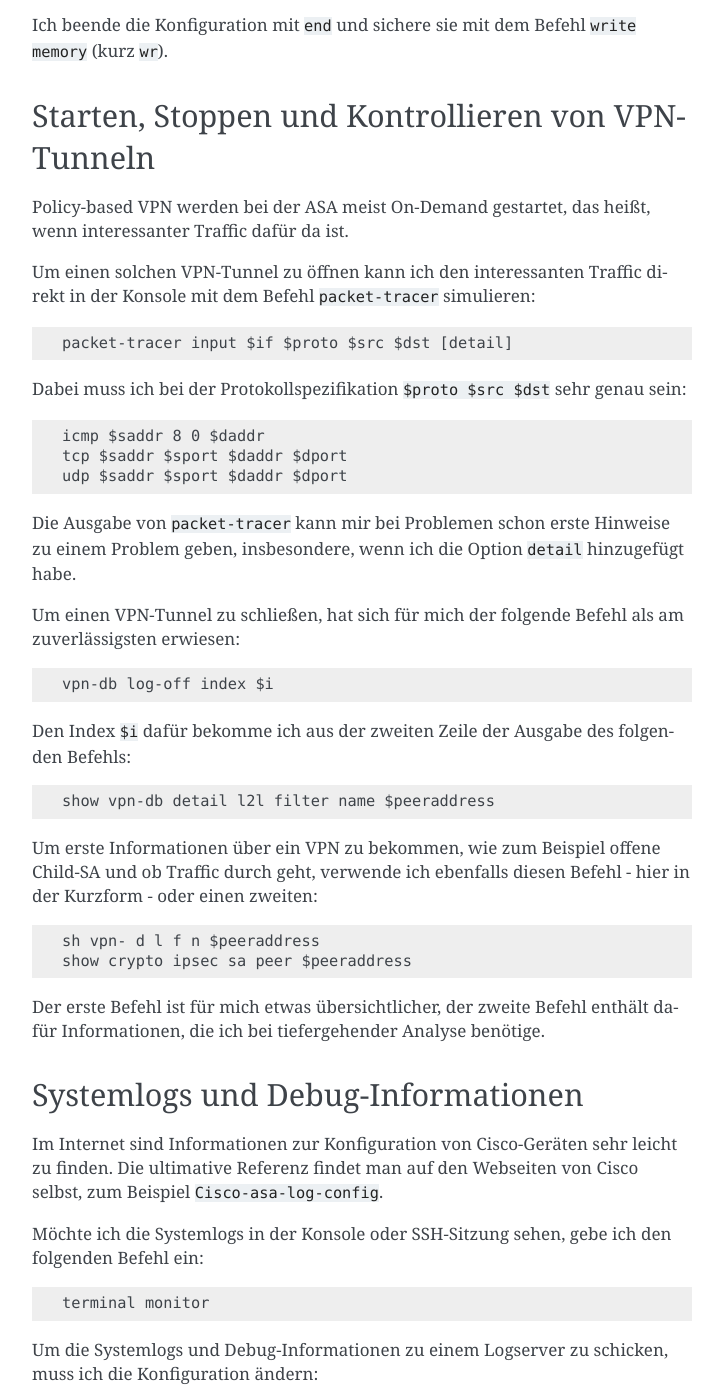
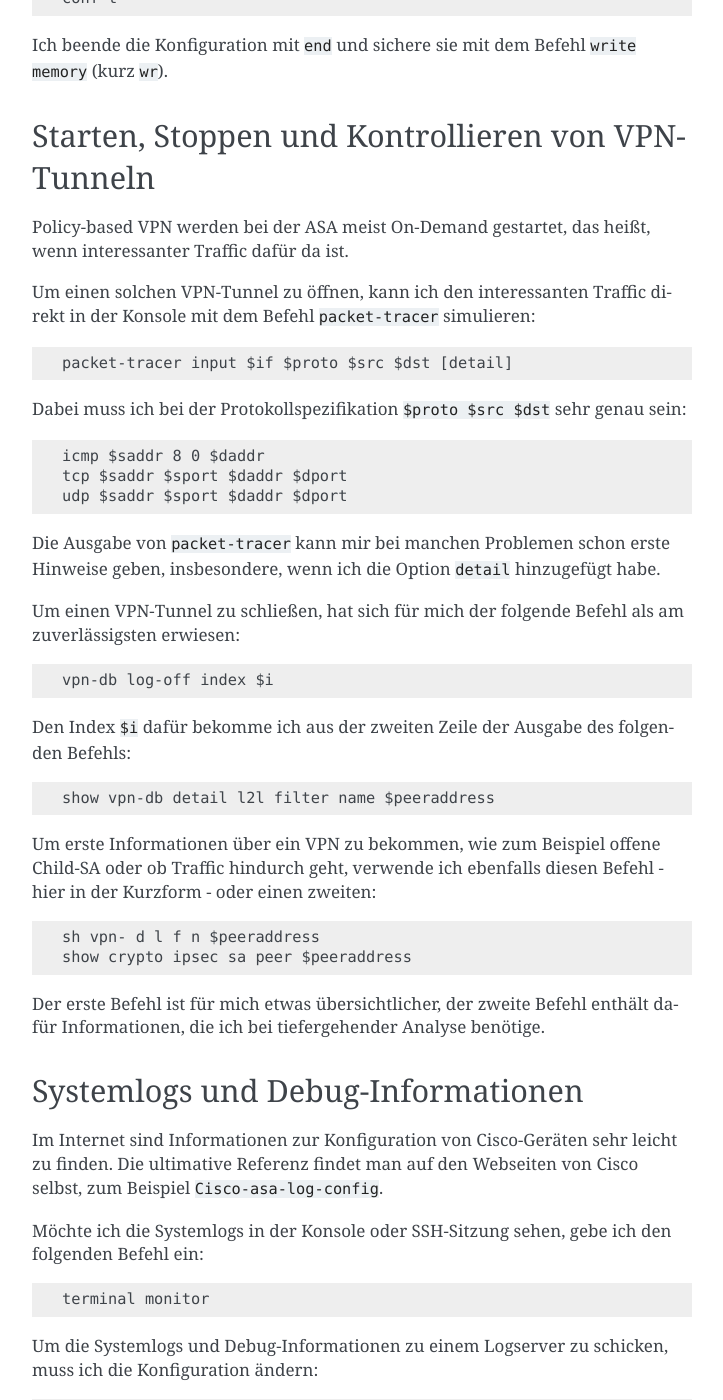
Before and after one commit to matwei-books/Fehlersuche-bei-IPsec-VPN-mit-IKEv2, a Sphinx documentation site: the page built from source/software/cisco-asa.rst, in a window 1280 px wide and 1400 px high, scrolled down 724 px. Shown: the whole window, without its empty margins (388-1111 px from the left). Built offline with Sphinx 7.4.7, drawn with Linux system fonts in a browser that asks for light colours; cross-references to code outside the pages are shown as plain code; some of the changed text lies outside the part shown.

Commit message:
nach laut lesen überarbeitet

```diff
--- a/source/software/cisco-asa.rst
+++ b/source/software/cisco-asa.rst
@@ -50,7 +56,7 @@ Starten, Stoppen und Kontrollieren von VPN-Tunneln
 Policy-based VPN werden bei der ASA meist On-Demand gestartet, das
 heißt, wenn interessanter Traffic dafür da ist.
 
-Um einen solchen VPN-Tunnel zu öffnen kann ich den interessanten Traffic
+Um einen solchen VPN-Tunnel zu öffnen, kann ich den interessanten Traffic
 direkt in der Konsole mit dem Befehl ``packet-tracer`` simulieren::
 
   packet-tracer input $if $proto $src $dst [detail]
@@ -62,8 +68,8 @@ sehr genau sein::
   tcp $saddr $sport $daddr $dport
   udp $saddr $sport $daddr $dport
 
-Die Ausgabe von ``packet-tracer`` kann mir bei Problemen
-schon erste Hinweise zu einem Problem geben,
+Die Ausgabe von ``packet-tracer`` kann
+mir bei manchen Problemen schon erste Hinweise geben,
 insbesondere, wenn ich die Option ``detail`` hinzugefügt habe.
 
 Um einen VPN-Tunnel zu schließen, hat sich für mich der folgende Befehl
@@ -76,9 +82,10 @@ aus der zweiten Zeile der Ausgabe des folgenden Befehls::
 
   show vpn-db detail l2l filter name $peeraddress
 
-Um erste Informationen über ein VPN zu bekommen, wie zum Beispiel offene
-Child-SA und ob Traffic durch geht, verwende ich ebenfalls diesen
-Befehl - hier in der Kurzform - oder einen zweiten::
+Um erste Informationen über ein VPN zu bekommen,
+wie zum Beispiel offene Child-SA oder ob Traffic hindurch geht,
+verwende ich ebenfalls diesen Befehl - hier in der Kurzform -
+oder einen zweiten::
 
   sh vpn- d l f n $peeraddress
   show crypto ipsec sa peer $peeraddress
```
Also changed, not shown: other parts of source/software/cisco-asa.rst (+10 -4 lines).
